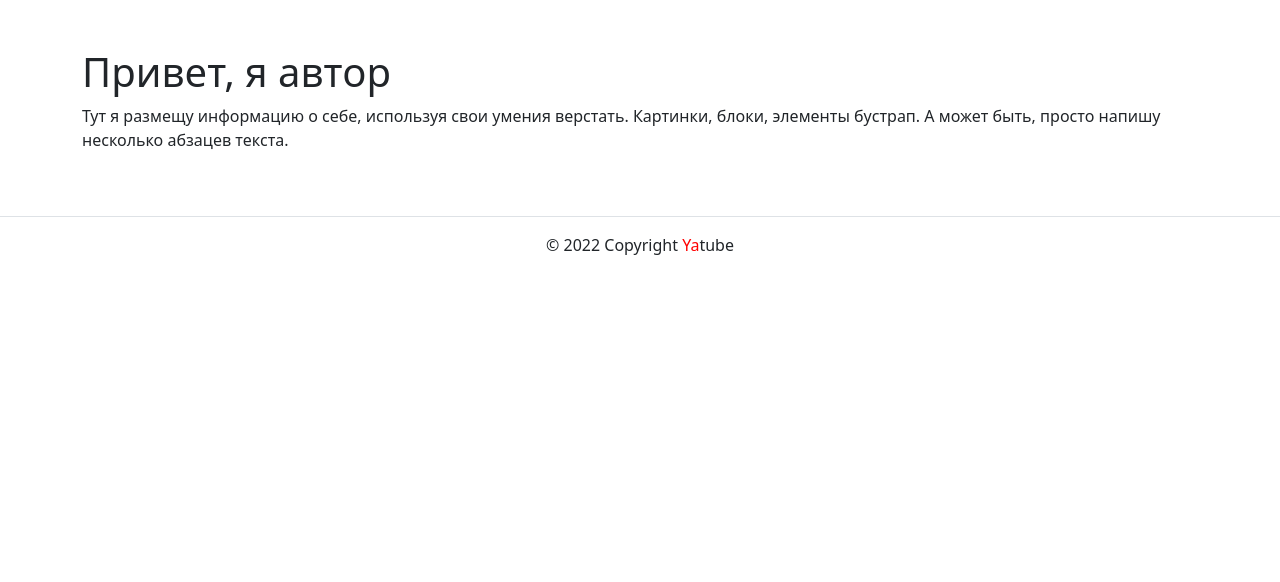
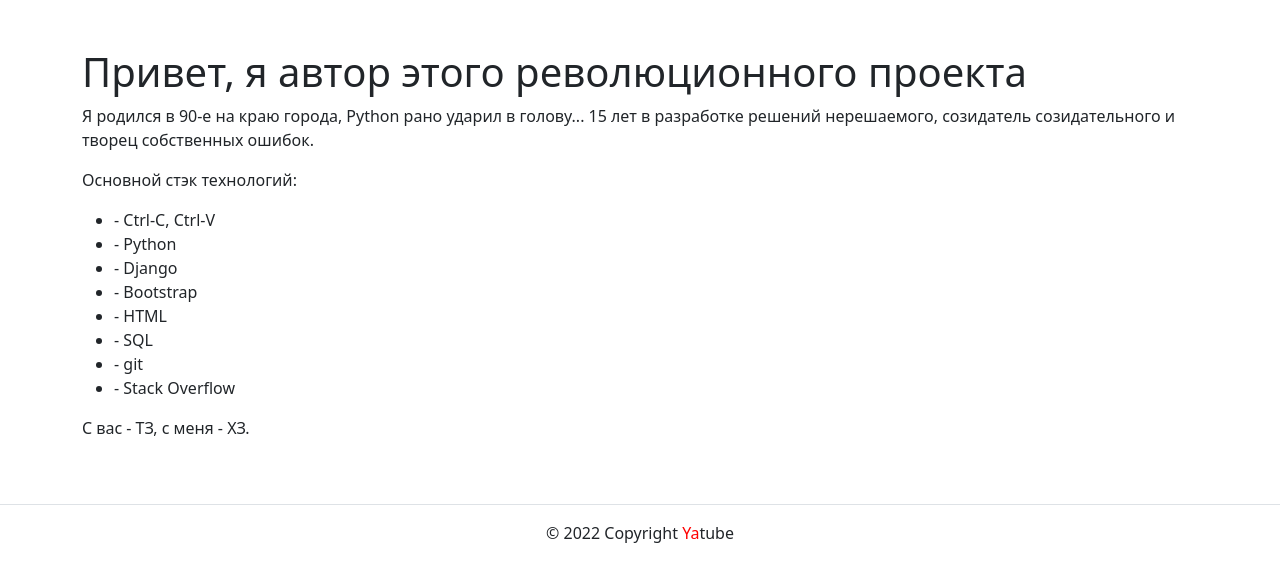
Before and after one commit to BobHawler/hw05_final, a Django app: page /about/author/ in a window 1280 px wide. Shown: the part 56-638 px from the top of the page. Run offline with Django 3.2, Linux system fonts and the light colour scheme; some libraries are stand-ins or nearby versions.

Commit message:
Спринт 6. Итерация 2.

```diff
--- a/yatube/core/context_processors/year.py
+++ b/yatube/core/context_processors/year.py
@@ -1,6 +1,7 @@
 from datetime import datetime
 
-
+#Про модуль почитал, в целом, всё понятно. Конкретно в нашем случае нужен только год.
+#Предлагаю не перегружать модуль и остаться компактным. В остальном, беру модуль на вооружение.
 def year(request):
     """Добавляет переменную с текущим годом."""
     return {
--- a/yatube/posts/forms.py
+++ b/yatube/posts/forms.py
@@ -10,10 +10,10 @@ class PostForm(forms.ModelForm):
                   'group': 'Группа', }
         help_texts = {'text': 'Введите текст',
                       'group': 'Укажите группу', }
-        fields = ('text', 'group', 'image')
+        fields = ('text', 'group', 'image', )
 
 
 class CommentForm(forms.ModelForm):
     class Meta:
         model = Comment
-        fields = ['text']
+        fields = ('text', )
--- a/yatube/posts/models.py
+++ b/yatube/posts/models.py
@@ -1,5 +1,6 @@
 from django.contrib.auth import get_user_model
 from django.db import models
+from django.db.models import UniqueConstraint
 from django.utils.text import slugify
 
 User = get_user_model()
@@ -63,7 +64,7 @@ class Post(models.Model):
     )
 
     class Meta:
-        ordering = ['-pub_date']
+        ordering = ('-pub_date', )
         verbose_name = 'Пост'
         verbose_name_plural = 'Посты'
 
@@ -82,10 +83,11 @@ class Comment(models.Model):
     created = models.DateTimeField(auto_now_add=True)
 
     class Meta:
-        ordering = ['created']
+        ordering = ('created', )
 
 
 class Follow(models.Model):
+    UniqueConstraint(fields=['user', 'author'], name='unique_subscription')
     user = models.ForeignKey(User, on_delete=models.CASCADE,
                              related_name='follower')
     author = models.ForeignKey(User, on_delete=models.CASCADE,
--- a/yatube/posts/urls.py
+++ b/yatube/posts/urls.py
@@ -15,7 +15,7 @@ urlpatterns = [
          views.add_comment, name='add_comment'),
     path('follow/', views.follow_index, name='follow_index'),
     path(
-        'profile/<str:username>/follow',
+        'profile/<str:username>/follow/',
         views.profile_follow,
         name='profile_follow'
     ),
--- a/yatube/posts/views.py
+++ b/yatube/posts/views.py
@@ -111,8 +111,10 @@ def profile_follow(request, username):
 
 @login_required
 def profile_unfollow(request, username):
-    Follow.objects.filter(
+    old_subscription = Follow.objects.filter(
         author__username=username,
         user=request.user
-    ).delete()
+    )
+    if old_subscription.exists():
+        old_subscription.delete()
     return redirect('posts:profile', username)
--- a/yatube/templates/about/author.html
+++ b/yatube/templates/about/author.html
@@ -1,9 +1,22 @@
 {% extends "base.html" %}
 {% block title %}Об авторе проекта{% endblock %}
 {% block content %}
-<h1>Привет, я автор</h1>
+<h1>Привет, я автор этого революционного проекта</h1>
 <p>
-  Тут я размещу информацию о себе, используя свои умения верстать.
-  Картинки, блоки, элементы бустрап. А может быть, просто напишу несколько абзацев текста.
+  Я родился в 90-е на краю города, Python рано ударил в голову...</n>
+  15 лет в разработке решений нерешаемого, созидатель созидательного и творец собственных ошибок.</br>
+  <p>Основной стэк технологий:</p>
+  <ul>
+    <li>- Ctrl-C, Ctrl-V
+    <li>- Python
+    <li>- Django
+    <li>- Bootstrap
+    <li>- HTML
+    <li>- SQL
+    <li>- git
+    <li>- Stack Overflow
+  </ul>
+
+  С вас - ТЗ, с меня - ХЗ.
 </p>
 {% endblock %}
--- a/yatube/templates/posts/comments.html
+++ b/yatube/templates/posts/comments.html
@@ -24,7 +24,7 @@
         </a>
       </h5>
       <p>
-        {{ comment.text }}
+        {{ comment.text|linebreaks }}
       </p>
     </div>
   </div>
--- a/yatube/templates/posts/index.html
+++ b/yatube/templates/posts/index.html
@@ -5,7 +5,7 @@
   <h1>Последние обновления на сайте</h1>
   {% include 'includes/switcher.html' %}
   {% load cache %}
-  {% cache 20 index_page %}
+  {% cache 20 index_page, page_obj.number %}
   {% for post in page_obj %}
       {% include 'includes/posts_meta.html' %}
       <p>
--- a/yatube/templates/posts/post_detail.html
+++ b/yatube/templates/posts/post_detail.html
@@ -12,7 +12,7 @@
         {% if post.group %}
         <li class="list-group-item">
           Группа:
-          <a href="{% url 'posts:group_list' post.group.slug %}">{{ post.group }}</a>
+          <a href="{% url 'posts:group_list' post.group.slug %}">{{ post.group.slug }}</a>
         </li>
         {% endif %}
         <li class="list-group-item">
--- a/yatube/templates/posts/profile.html
+++ b/yatube/templates/posts/profile.html
@@ -6,6 +6,7 @@
   <div class="mb-5">
     <h1>Все посты пользователя {{ author.username }}</h1>
     <h3>Всего постов: {{ author.posts.count }}</h3>
+    {% if user.is_authenticated and author.username != user.get_username %}
       {% if following %}
       <a
         class="btn btn-lg btn-light"
@@ -20,6 +21,7 @@
       >
         Подписаться
       </a>
+      {% endif %}
     {% endif %}
   </div>
       {% for post in page_obj %}
```
Also changed, not shown: yatube/posts/admin.py (+10 -1 lines), yatube/posts/tests/test_views.py (+10 -2 lines), yatube/about/migrations/__init__.py (deleted). Lines whose indentation alone changed are shown as unchanged.
